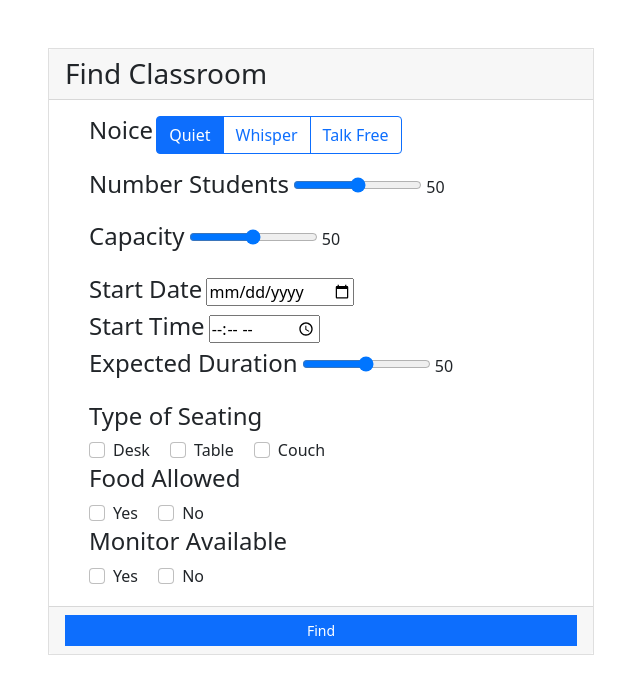
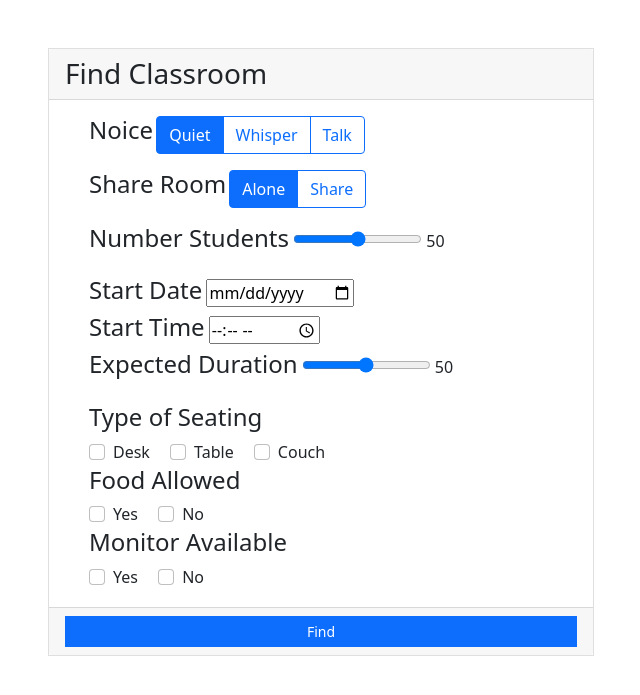
Before and after one commit to Shawnxqz/Room-Reservation-Interface, a Django app: page /bookings in a window 1280 px wide. Shown: the part 56-751 px from the top of the page, without its empty margins (319-959 px from the left). Run offline with Django 3.2, Linux system fonts and the light colour scheme; a user stored in the database is signed in.

Commit message:
add the attribute shareRoom to table classroom

```diff
--- a/PH_reservation/myapp/templates/myapp/findclassroom.html
+++ b/PH_reservation/myapp/templates/myapp/findclassroom.html
@@ -21,7 +21,20 @@
                                         <label class="btn btn-outline-primary" for="btnradio2">Whisper</label>
 
                                         <input type="radio" class="btn-check" name="noise" id="btnradio3" autocomplete="off" value="Talk Free">
-                                        <label class="btn btn-outline-primary" for="btnradio3">Talk Free</label>
+                                        <label class="btn btn-outline-primary" for="btnradio3">Talk</label>
+                                    </div>
+                                </div>
+                            </div>
+
+                            <div class="form-group">
+                                <div class="mb-3">
+                                    <label for="shareRoom" class="form-label h4">Share Room</label>
+                                    <div class="btn-group " role="group" aria-label="Basic radio toggle button group">
+                                        <input type="radio" class="btn-check" name="shareRoom" id="btnradio1" autocomplete="off"  checked value="Alone">
+                                        <label class="btn btn-outline-primary" for="btnradio1">Alone</label>
+
+                                        <input type="radio" class="btn-check" name="shareRoom" id="btnradio2" autocomplete="off" value="Share">
+                                        <label class="btn btn-outline-primary" for="btnradio2">Share</label>
                                     </div>
                                 </div>
                             </div>
@@ -35,14 +48,7 @@
                                 </div>
                             </div>
 
-                            <div class="form-group">
-                                <div class="mb-3">
-                                    <label for="capacity" class="form-label h4" >Capacity</label>
-                                    <input type="range" class="form-control-range" name="capacity" id="capacity" onInput="$('#rangevalCapacity').html($(this).val())">
-                                    <span id="rangevalCapacity">50<!-- Default value --></span>
 
-                                </div>
-                            </div>
 
                             <div class="form-group">
                                 <div class="mb-3">
--- a/PH_reservation/myapp/views.py
+++ b/PH_reservation/myapp/views.py
@@ -8,6 +8,7 @@ from decimal import Decimal
 # Create your views here.
 from django.shortcuts import render, redirect
 from django.http import HttpResponse, HttpResponseRedirect
+from grpc import Status
 from .models import User, Classroom, Book
 from django.contrib.auth import authenticate, login, logout
 from django.contrib.auth.models import User
@@ -37,9 +38,9 @@ def findClassroom(request):
         noice_front =request.POST.getlist('noise')
 
 
+
         if search_room is None:
             classroom_list = Classroom.objects.filter(status='available',capacity__gte=numberStudent,noise=noice_front[0])
-            print(len(noice_front))
         else:
             classroom_list = Classroom.objects.filter(classroom_name=search_room)
 
@@ -75,12 +76,14 @@ def bookings(request):
 
         name_r = request.POST.get('classroom_name')
         classroom = Classroom.objects.get(classroom_name=name_r)
+        share_room = request.POST.getlist('shareRoom')
         if classroom:
             category_r = classroom.category
             name_r = classroom.classroom_name
             status_r = classroom.status
             energyEfficiency_r = classroom.energyEfficiency
             capacity_r = classroom.capacity
+
 
             andrewid_r = request.user.username
             email_r = request.user.email
@@ -90,6 +93,7 @@ def bookings(request):
             book = Book.objects.create(andrewid=andrewid_r, email=email_r, userid=userid_r, classroom_name=name_r,
 
                                         category=category_r, book_status='BOOKED', capacity=capacity_r, energyEfficiency=energyEfficiency_r)
+
             print('------------book id-----------', book.id)
             # book.save()
             return render(request, 'myapp/bookings.html', locals())
```
Also changed, not shown: PH_reservation/db.sqlite3.
